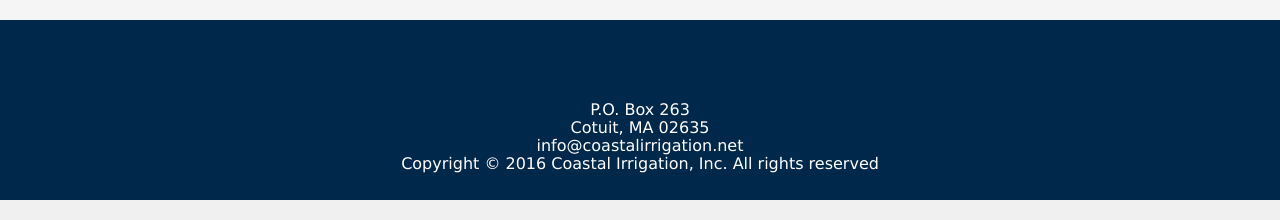
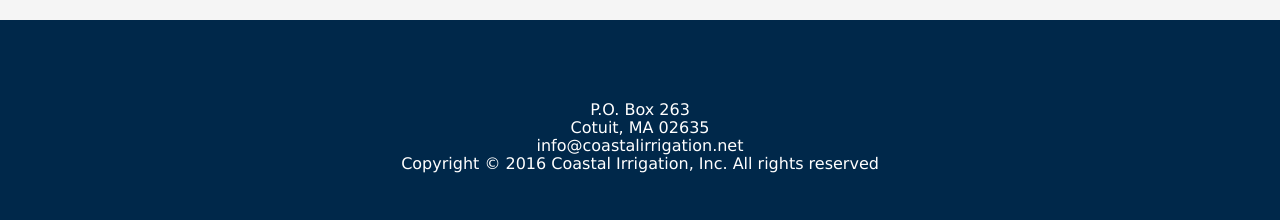
Before and after one commit to cmaher92/coastalirrigation, a PHP site: page /contact.html in a window 1280 px wide. Shown: the part 1054-1274 px from the top of the page. Run offline with PHP 8.4, Linux system fonts and the light colour scheme; some libraries are stand-ins or nearby versions.

Commit message:
Fixed footer and added contact link

```diff
--- a/css/main.css
+++ b/css/main.css
@@ -475,7 +475,8 @@ Footer
 }
 
 .footer-container {
-  height: 180px;
+  clear: both;
+  height: 200px;
   padding-top: 80px;
 }
 
--- a/index.html
+++ b/index.html
@@ -59,11 +59,13 @@
         </div>
       </div>
         <div class="button-container">
+        <a href="contact.html">
         <button class="button" type="button" style="vertical-align:middle">Contact Information</button>
+        </a>
       </div>
     </div>
   </div>
-  <hr class="line" width="600">
+  <hr class="line" width="800">
 
 <!-- statistics -->
 <!-- <section class="tinted-sections">
@@ -127,7 +129,6 @@
       <p class="p-footer footer-text">info@coastalirrigation.net</p>
       <p class="p-footer footer-text">Copyright © 2016 Coastal Irrigation, Inc. All rights reserved</p>
     </div>
-
 </footer>
 </div>
 
```
